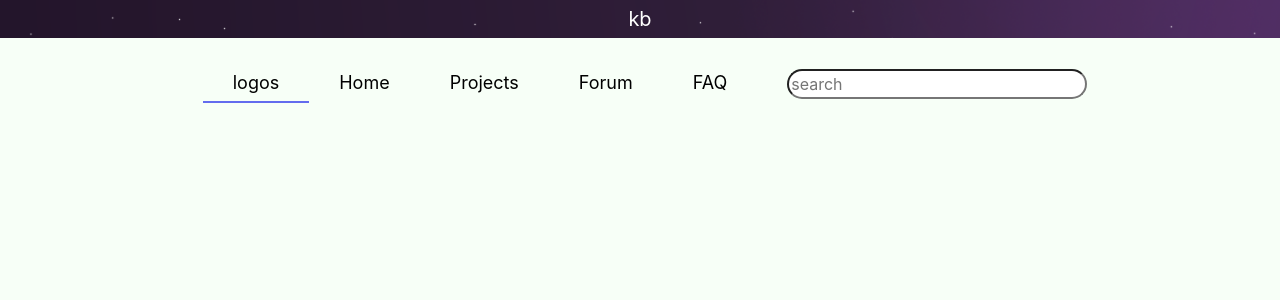
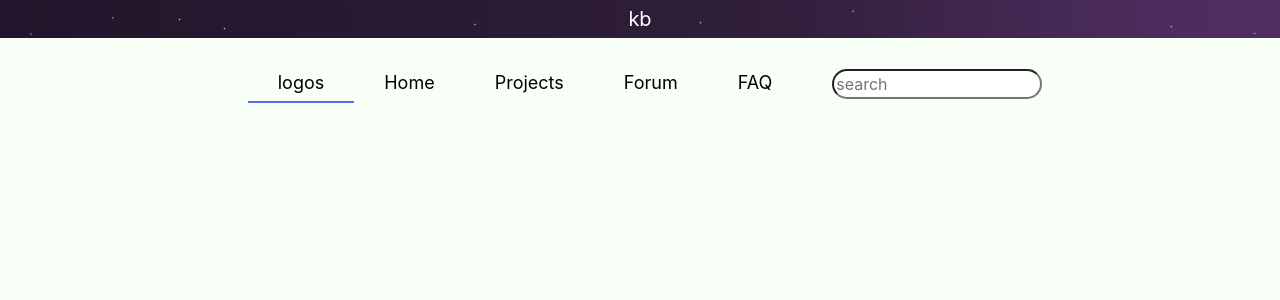
Before and after one commit to Wilfridboris/Wilfridboris.github.io, a PHP site: page / in a window 1280 px wide. Shown: the top 300 px of the page. Run offline with PHP 8.4, Linux system fonts and the light colour scheme.

Commit message:
:rocket:

```diff
--- a/css/index.css
+++ b/css/index.css
@@ -43,7 +43,9 @@ padding-right: 10px;
 .searchBar input{
     outline: none;
     border-radius: 50px;
-    width: 300px;
+    width: 210px;
+
+
 
 }
 
@@ -140,5 +142,7 @@ padding-right: 10px;
         }
         .searchBar{
             order: 2;
+
         }
+
     }
```
